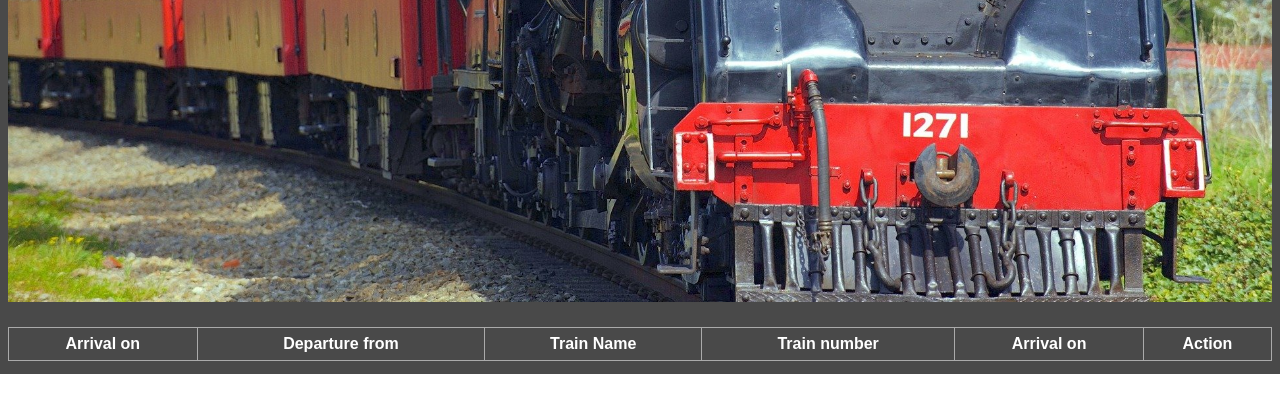
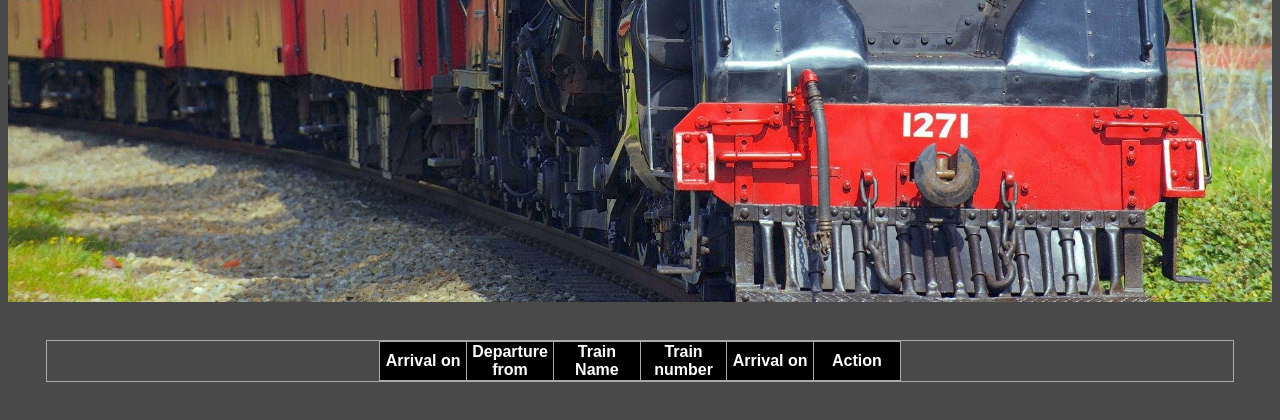
Before and after one commit to Tour-on-Wheels/Tour-on-Wheels, a Flask app: template templates/index.html in a window 1280 px wide. Shown: the part 426-846 px from the top of the page. Before the commit the page ends 800 px from the top, so only its background shows below. Run offline with Flask 2, Linux system fonts and the light colour scheme; the template is opened without the code that fills it, so the values that code supplies are empty; some libraries are stand-ins or nearby versions.

Commit message:
first page table

```diff
--- a/static/css/main.css
+++ b/static/css/main.css
@@ -25,20 +25,24 @@ table, td, th {
 }
 
 table {
-    margin-top: 2%;
+    margin: 3%;
     border-collapse: collapse;
     align-self: center;
-    width: 100%;
+    display: flex;
+    justify-content: center;
 }
 
 th {
     height: 30px;
     color: white;
+    width: 15%;
+    background-color: black;
 }
 
 td {
     text-align: center;
     padding: 5px;
+    background-color: white;
 }
 
 .form {
--- a/templates/index.html
+++ b/templates/index.html
@@ -27,7 +27,7 @@
 </div>
 <div class="content2">
     <table class="table">
-        <tr>
+    <tbody><tr>
             <th>Arrival on {{src}}</th>
             <th>Departure from {{src}}</th>
             <th>Train Name</th>
@@ -45,6 +45,7 @@
             <td><a href="/booking/{{src}}/{{dest}}/{{task[3]}}/{{date}}">Check Availability</a></td>
         </tr>
         {% endfor %}
+    </tbody>
     </table>
 </div>
 
@@ -52,5 +53,6 @@
         table {
             display: {{dis}};
         }
-    </style>
+</style>
+
 {% endblock %}
```
